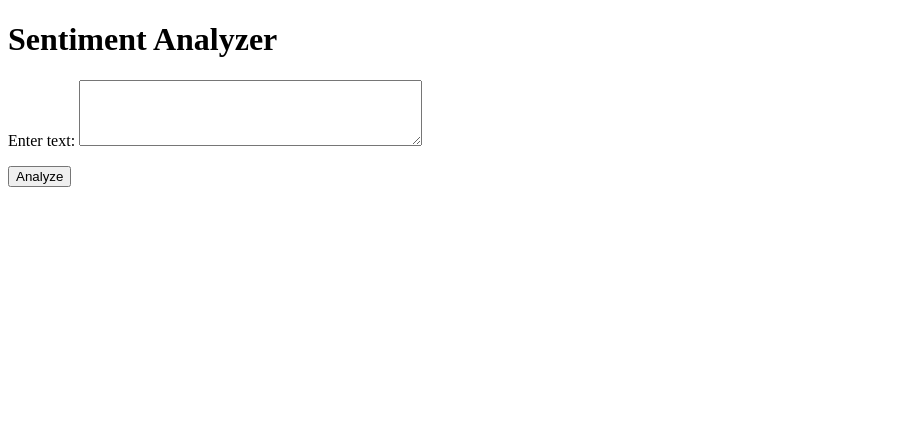
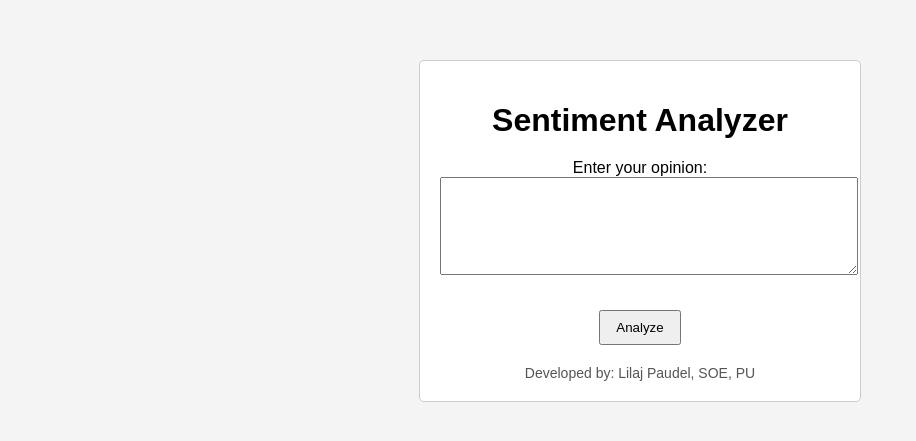
Before and after one commit to lilajpoudel/Sentiment-Analyzer-using-nlp-and-django, a Django app: page / in a window 1280 px wide. Shown: the top 441 px of the page, without its empty margins (0-916 px from the left). Run offline with Django 5.2, Linux system fonts and the light colour scheme.

Commit message:
finished

```diff
--- a/analyzer/forms.py
+++ b/analyzer/forms.py
@@ -1,4 +1,4 @@
 from django import forms
 
 class SentimentForm(forms.Form):
-    text = forms.CharField(widget=forms.Textarea(attrs={'rows':4, 'cols':40}), label="Enter text")
+    text = forms.CharField(widget=forms.Textarea(attrs={'rows':4, 'cols':40}), label="Enter your opinion")
--- a/analyzer/templates/analyzer/analyze.html
+++ b/analyzer/templates/analyzer/analyze.html
@@ -2,8 +2,54 @@
 <html>
 <head>
     <title>Sentiment Analyzer</title>
+        <style>
+        body {
+            font-family: Arial, sans-serif;
+            background-color: #f4f4f4;
+        }
+
+        .container {
+            width: 400px;
+            margin: 60px auto;
+            padding: 20px;
+            background-color: #ffffff;
+            border: 1px solid #ccc;
+            border-radius: 5px;
+            text-align: center;
+        }
+
+        h1 {
+            margin-bottom: 20px;
+        }
+
+        textarea {
+            width: 100%;
+            height: 80px;
+            margin-bottom: 15px;
+            padding: 8px;
+        }
+
+        input[type="text"] {
+            width: 100%;
+            padding: 8px;
+            margin-bottom: 15px;
+        }
+
+        button {
+            padding: 8px 15px;
+            cursor: pointer;
+        }
+
+        .footer {
+            margin-top: 20px;
+            font-size: 14px;
+            color: #555;
+        }
+    </style>
+</head>
 </head>
 <body>
+  <div class="container">
     <h1>Sentiment Analyzer</h1>
     <form method="post">
         {% csrf_token %}
@@ -14,5 +60,9 @@
     {% if result %}
         <h2>Predicted Sentiment: {{ result }}</h2>
     {% endif %}
+    <div class="footer">
+            Developed by: Lilaj Paudel, SOE, PU
+    </div>
+
 </body>
 </html>
```
